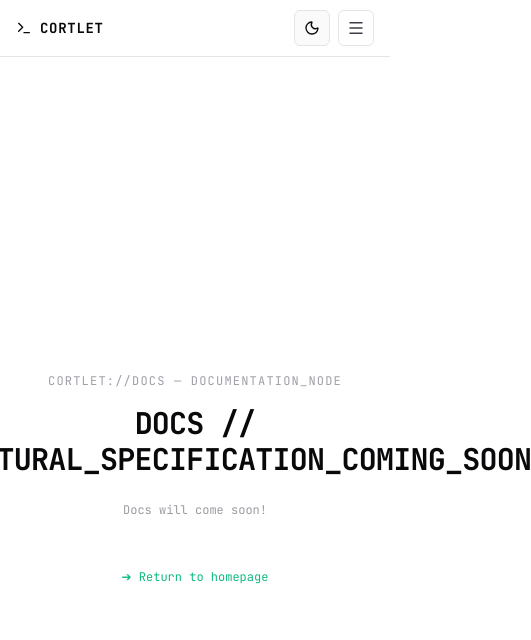
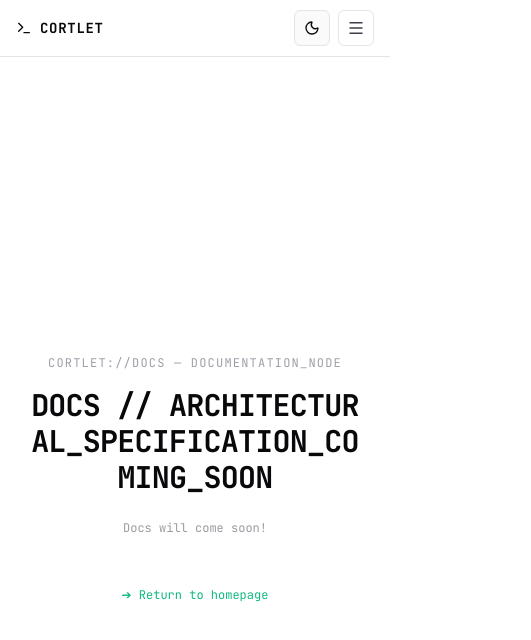
Before and after one commit to Cortlet-Org/cortletweb, a Next.js app: page /docs in a window 390 px wide. Shown: the top 640 px of the page, 531 px wide, since content can reach past the window. Built offline with nearby package versions, Linux system fonts and the light colour scheme.

Commit message:
mobile fixes

```diff
--- a/app/globals.css
+++ b/app/globals.css
@@ -1,13 +1,13 @@
 @import "tailwindcss";
 
-/* Lock in your Cortlet Premium Developer Dark Mode Palette variables right here */
-:root {
-  --primary: #10b981;       /* Cortlet Emerald Accent */
-  --muted: #a1a1aa;         /* Secondary Metadata Gray */
-  --border: #27272a;        /* Charcoal Zinc Panels */
+@layer base {
+  /* Forces all monospace font elements, proxy variables, and pre-formatted text to wrap on mobile */
+  code, pre, .font-mono {
+    word-break: break-all !important;
+    overflow-wrap: break-word !important;
+    white-space: pre-wrap !important;
+  }
 }
-
-
 
 
 @theme {
@@ -15,14 +15,7 @@
   --font-mono: var(--font-jetbrains-mono), monospace;
 }
 
-/*
-  CRITICAL CORE FIX FOR TAILWIND V4:
-  This tells the compiler that whenever a parent wrapper element features
-  the class name '.dark', it must force downstream dark variant values.
-*/
 @custom-variant dark (&:where(.dark, .dark *));
-/* --- THE ANTI-VIBE COLOR RULES --- */
-
 /* Premium High-Contrast Light Mode Configuration */
 :root {
   background-color: #ffffff;
@@ -44,3 +37,9 @@
 body {
   font-family: var(--font-mono);
 }
+
+:root {
+  --primary: #10b981;       /* Cortlet Emerald Accent */
+  --muted: #a1a1aa;         /* Secondary Metadata Gray */
+  --border: #27272a;        /* Charcoal Zinc Panels */
+}
--- a/app/layout.tsx
+++ b/app/layout.tsx
@@ -92,7 +92,7 @@ export default function RootLayout({ children }: RootLayoutProps) {
           suppressHydrationWarning
           className={`${inter.variable} ${jetbrainsMono.variable} h-full antialiased`}
       >
-      <body className="min-h-full flex flex-col bg-white text-zinc-950 dark:bg-black dark:text-zinc-50 font-mono">
+      <body className="min-h-full break-words overflow-x-hidden max-w-full flex flex-col bg-white text-zinc-950 dark:bg-black dark:text-zinc-50 font-mono">
       <ThemeProvider attribute="class" defaultTheme="system" enableSystem>
             <NavbarComponent/>
             {children}
```
